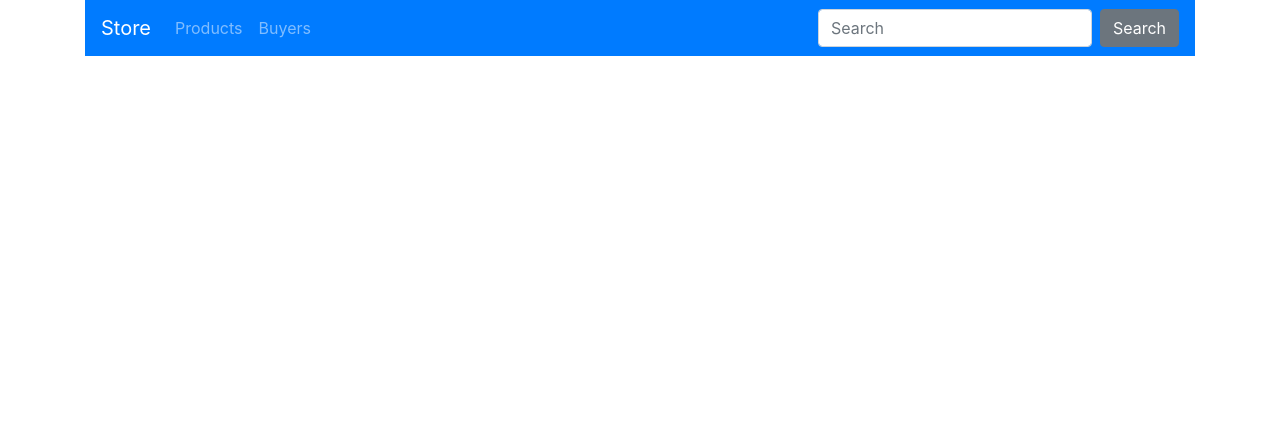
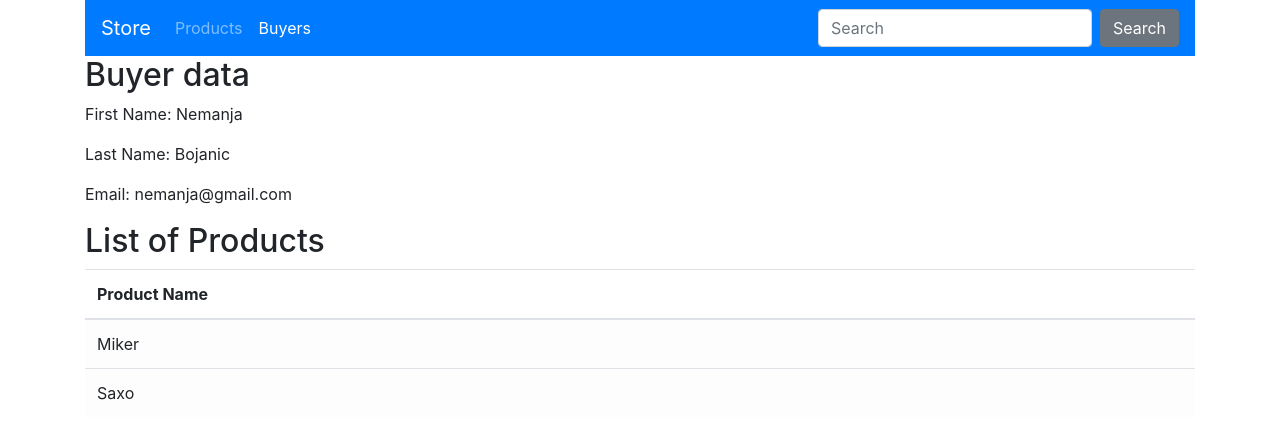
Before and after one commit to Nemanja1989/store, an Angular app: page /buyers/1 in a window 1280 px wide. Before the commit this address led to /. Shown: the top 438 px of the page. Built offline with nearby package versions, Linux system fonts and the light colour scheme.

Commit message:
master buyer details, child route

```diff
--- /dev/null
+++ b/src/app/components/buyer-details/buyer-details.component.html
@@ -0,0 +1,19 @@
+<h2>Buyer data</h2>
+
+<p>First Name: {{buyer.firstName}}</p>
+<p>Last Name: {{buyer.lastName}}</p>
+<p>Email: {{buyer.email}}</p>
+
+<h2>List of Products</h2>
+<table class="table table-hover">
+  <thead>
+  <tr>
+    <th scope="col">Product Name</th>
+  </tr>
+  </thead>
+  <tbody>
+  <tr class="table-light" *ngFor="let product of buyer.products ">
+    <td>{{product.name}}</td>
+  </tr>
+  </tbody>
+</table>
--- /dev/null
+++ b/src/app/components/buyer-details/buyer-details.component.ts
@@ -0,0 +1,24 @@
+import {Component, OnInit} from '@angular/core';
+import {BuyersServiceService} from '../../services/buyers-service.service';
+import {ActivatedRoute} from '@angular/router';
+
+
+@Component({
+    selector: 'app-buyer-details',
+    templateUrl: './buyer-details.component.html',
+    styleUrls: ['./buyer-details.component.css']
+})
+export class BuyerDetailsComponent implements OnInit {
+
+    buyer;
+
+    constructor(private _buyersService: BuyersServiceService, private _route: ActivatedRoute) {
+        const id = parseInt(this._route.snapshot.paramMap.get('id'));
+
+        this.buyer = this._buyersService.getBuyer(id);
+    }
+
+    ngOnInit() {
+    }
+
+}
--- a/src/app/components/buyers-component/buyers-component.component.html
+++ b/src/app/components/buyers-component/buyers-component.component.html
@@ -36,8 +36,9 @@
         <td>{{buyer.firstName}}</td>
         <td>{{buyer.lastName}}</td>
         <td>{{buyer.email}}</td>
-        <td>
-            <button class="btn btn-danger" (click)="removeBuyer(buyer)">Delete</button>
+        <td class="d-inline">
+            <button class="btn-sm btn-danger" (click)="removeBuyer(buyer)">Delete</button>
+            <a class=" btn-sm btn-success" [routerLink]="['/buyers', buyer.id]"  routerLinkActive="active">Details</a>
         </td>
     </tr>
     </tbody>
--- a/src/app/components/buyers-component/buyers-component.component.ts
+++ b/src/app/components/buyers-component/buyers-component.component.ts
@@ -22,7 +22,6 @@ export class BuyersComponentComponent implements OnInit {
     constructor(private _buyersService: BuyersServiceService) {
         this.buyers = this._buyersService.getBuyers();
     }
-
 
     removeBuyer(buyer) {
         const index = this.buyers.indexOf(buyer);
--- a/src/app/services/buyers-service.service.ts
+++ b/src/app/services/buyers-service.service.ts
@@ -51,5 +51,9 @@ export class BuyersServiceService {
         this.buyers.push(buyer);
     }
 
+    public getBuyer(id: number) {
+        return this.buyers.find(item => item.id === id);
+    }
+
 
 }
```
Also changed, not shown: src/app/app.module.ts (+5 -2 lines), src/app/components/buyer-details/buyer-details.component.css (added), 1 other file (tests, documents, lock files or other folders).
